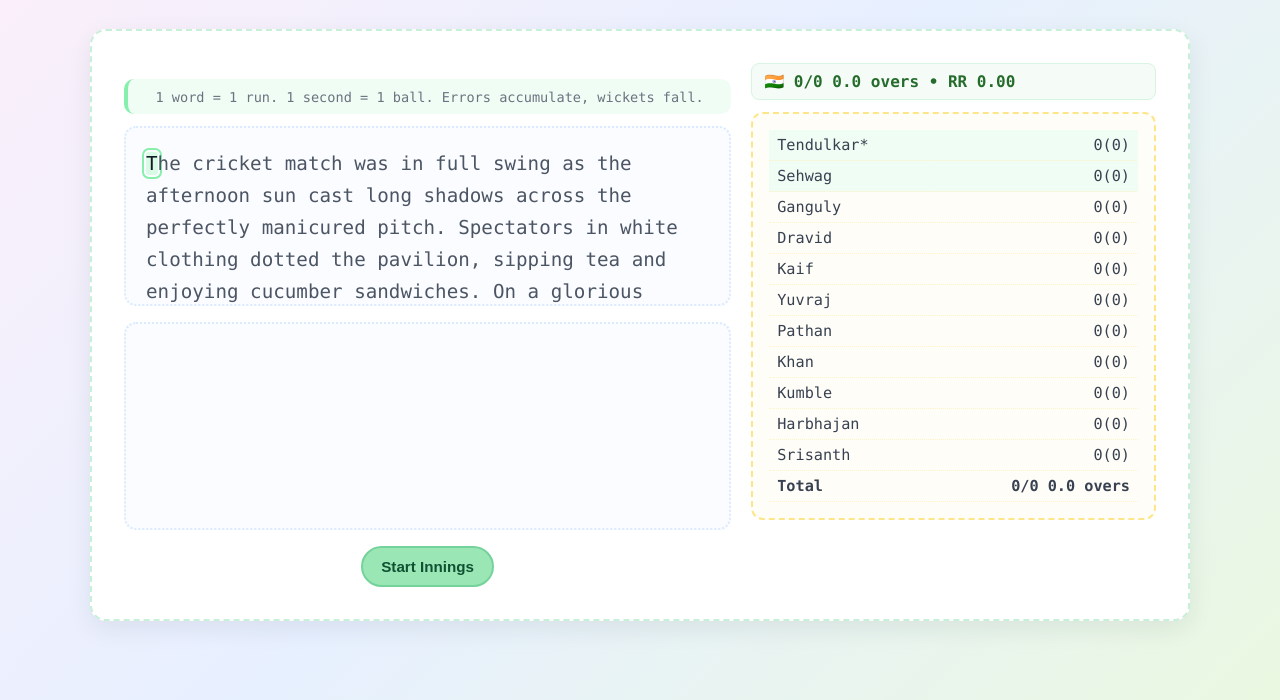
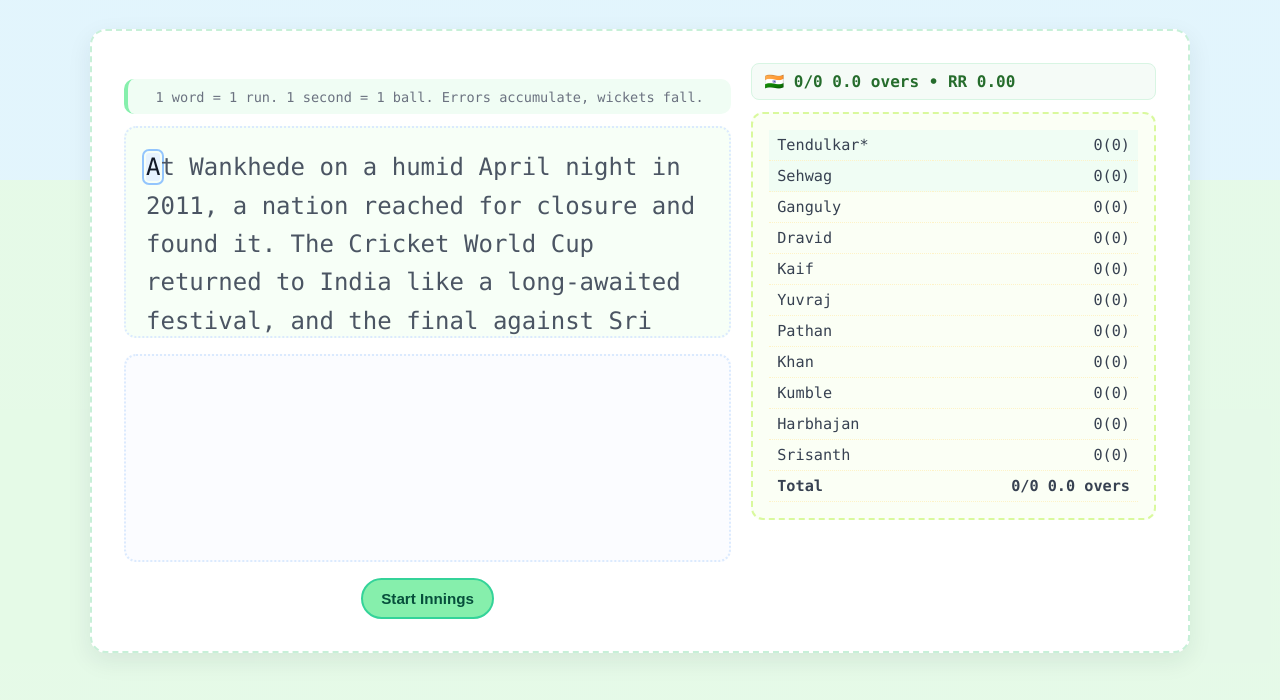
Before and after one commit to meowsoni/typecricket, a plain HTML site: page index.html in a window 1280 px wide. Shown: the part 100-800 px from the top of the page. Drawn offline with Linux system fonts and the light colour scheme.

Commit message:
added text randomiser

```diff
--- a/script.js
+++ b/script.js
@@ -22,6 +22,45 @@
 selectedFlag = '🇮🇳';
 let wormChart = null;
 
+// External article loading
+let preselectedText = '';
+
+function normalizeToWordCount(input, desiredCount) {
+    const words = (input || '')
+        .replace(/\s+/g, ' ')
+        .trim()
+        .split(' ')
+        .filter(Boolean);
+    if (words.length === desiredCount) return words.join(' ');
+    if (words.length > desiredCount) return words.slice(0, desiredCount).join(' ');
+    // If shorter, repeat the content with a separator until we hit the desired count
+    const base = words.slice();
+    let i = 0;
+    while (words.length < desiredCount && base.length > 0) {
+        // insert a soft separator every ~120 words to feel article-like
+        if (words.length % 120 === 0) words.push('\u2014');
+        words.push(base[i % base.length]);
+        i++;
+    }
+    return words.slice(0, desiredCount).join(' ');
+}
+
+async function loadArticlesAndPickOne() {
+    try {
+        const res = await fetch('texts.json', { cache: 'no-store' });
+        if (!res.ok) throw new Error('Failed to load texts.json');
+        const data = await res.json();
+        const articles = Array.isArray(data) ? data : Array.isArray(data?.articles) ? data.articles : [];
+        const onlyStrings = articles.filter(a => typeof a === 'string');
+        if (onlyStrings.length === 0) throw new Error('No valid articles');
+        const idx = Math.floor(Math.random() * onlyStrings.length);
+        preselectedText = normalizeToWordCount(onlyStrings[idx], 1000);
+    } catch (e) {
+        // fallback handled by init()
+        preselectedText = '';
+    }
+}
+
 function buildThousandWordText(targetWordCount = 1000) {
     const wordPools = sampleTexts.map(t => t.split(/\s+/));
     const flatPool = [].concat(...wordPools);
@@ -35,7 +74,7 @@
 }
 
 function init(customPlayers) {
-    text = buildThousandWordText(1000);
+    text = preselectedText && preselectedText.length ? preselectedText : buildThousandWordText(1000);
     currentIndex = 0;
     startTime = null;
     wrongChar = null;
@@ -167,6 +206,8 @@
 
 // initial render and engine init with default lineup
 window.addEventListener('DOMContentLoaded', () => {
+    // Try to load long-form articles, then init
+    loadArticlesAndPickOne().finally(() => {
         init(savedLineup);
         renderScoreSummaryRight();
         render();
@@ -175,6 +216,7 @@
         if (startBtn) startBtn.disabled = false;
         const flagEl = document.getElementById('teamFlag');
         if (flagEl) flagEl.textContent = selectedFlag;
+    });
 });
 
 function onEngineUpdate(snapshot) {
--- a/style.css
+++ b/style.css
@@ -8,7 +8,7 @@
 
 body {
     font-family: ui-monospace, SFMono-Regular, Menlo, Monaco, Consolas, "Liberation Mono", monospace;
-    background: linear-gradient(135deg, #fceff9 0%, #e7f0ff 50%, #eaf8e1 100%);
+    background: linear-gradient(180deg, #e6f6ff 0%, #e6f6ff 35%, #e9fbea 35%, #e9fbea 100%);
     min-height: 100vh;
     display: flex;
     flex-direction: column;
@@ -26,6 +26,19 @@
     height: 100%;
     z-index: -1;
     opacity: 0.1;
+}
+
+.cricket-field::before {
+    content: '';
+    position: absolute;
+    inset: 0;
+    background: repeating-linear-gradient(
+        90deg,
+        rgba(34, 197, 94, 0.15) 0px,
+        rgba(34, 197, 94, 0.15) 80px,
+        rgba(16, 185, 129, 0.15) 80px,
+        rgba(16, 185, 129, 0.15) 160px
+    );
 }
 
 .wickets {
@@ -110,15 +123,15 @@
 
 .text-display {
     font-family: inherit;
-    font-size: 1.2rem;
-    line-height: 2rem;
+    font-size: 1.5rem;
+    line-height: 2.4rem;
     color: #4b5563;
     margin-bottom: 1rem;
     padding: 1.25rem 1.25rem 1.5rem;
-    background: #fbfcff;
+    background: #f7fff7;
     border-radius: 12px;
     border: 2px dotted #dbeafe;
-    height: calc(2rem * 5 + 1.25rem);
+    height: calc(2.4rem * 5 + 1.25rem);
     overflow-y: scroll;
     overflow-x: hidden;
     position: relative;
@@ -160,7 +173,7 @@
 
 .char.correct {
     color: #1e7a31;
-    background: #ddf7e3;
+    background: #d9fbe5;
     border-radius: 3px;
 }
 
@@ -171,10 +184,10 @@
 }
 
 .char.current {
-    background: #d9fbe5;
+    background: #e7f3ff;
     color: #111827;
     border-radius: 3px;
-    outline: 2px solid #86efac;
+    outline: 2px solid #93c5fd;
     outline-offset: 2px;
     animation: blink 1s infinite;
 }
@@ -185,9 +198,9 @@
 }
 
 .btn {
-    background: #9ae6b4;
-    color: #0f5132;
-    border: 2px solid #74d39a;
+    background: #86efac;
+    color: #064e3b;
+    border: 2px solid #34d399;
     padding: 10px 18px;
     border-radius: 999px;
     font-size: 0.95rem;
@@ -197,7 +210,7 @@
 }
 
 .btn:hover {
-    background: #86e1a7;
+    background: #6ee7b7;
 }
 
 .btn:active {
@@ -237,8 +250,8 @@
 /* Scoreboard */
 .scoreboard {
     margin-top: 0;
-    background: #fffdf7;
-    border: 2px dashed #fde68a;
+    background: #fbfff5;
+    border: 2px dashed #d9f99d;
     border-radius: 12px;
     padding: 1rem;
     font-size: 0.95rem;
```
Also changed, not shown: texts.json (added, +7 -0 lines). Lines whose indentation alone changed are shown as unchanged.
